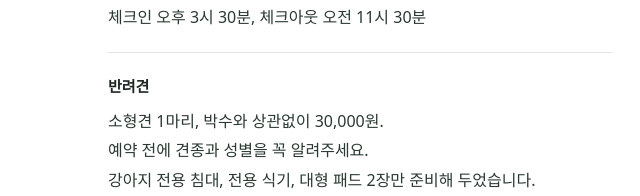
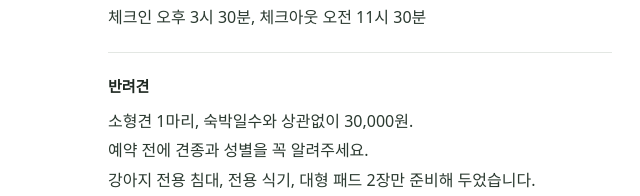
Before and after one commit to chopa-pa/staysolsoop-site, a plain HTML site: page stay.html in a window 1280 px wide. Shown: the part 10579-10775 px from the top of the page, 280-920 px from the left. Drawn offline with Linux system fonts and the light colour scheme; a web font is replaced by a local one.

Commit message:
반려견 요금 표기

```diff
--- a/stay.html
+++ b/stay.html
@@ -47,7 +47,7 @@
 <section class="col stay-info">
   <dl class="specs"><div><dt>독채</dt><dd>원룸형 목조 독채</dd></div><div><dt>인원</dt><dd>하루 한 팀 · 2인</dd></div><div><dt>침대</dt><dd>퀸사이즈 1개</dd></div><div><dt>욕실</dt><dd>샤워</dd></div><div><dt>주방</dt><dd>냉장고 · 전자레인지 · 전기드립포트 · 토스터 · 인덕션</dd></div><div><dt>냉난방</dt><dd>에어컨 · 전기온돌</dd></div><div><dt>그 밖에</dt><dd>와이파이 · 블루투스 스피커 · 마당 주차 1대</dd></div><div><dt>바비큐</dt><dd>처마 밑 웨버 가스그릴 (3~10월, 테라스 불가)</dd></div></dl>
   <ul class="notes"><li>욕조는 없습니다.</li><li>오븐과 가스레인지는 없습니다.</li><li>실내 흡연은 절대 불가입니다.</li></ul>
-  <dl class="info"><div><dt>체크인 · 체크아웃</dt><dd><span class="s">체크인 오후 3시 30분, 체크아웃 오전 11시 30분</span></dd></div><div><dt>반려견</dt><dd><span class="s">소형견 1마리, 박수와 상관없이 30,000원.</span><br><span class="s">예약 전에 견종과 성별을 꼭 알려주세요.</span><br><span class="s">강아지 전용 침대, 전용 식기, 대형 패드 2장만 준비해 두었습니다.</span><br><span class="s">침대에는 올라갈 수 없습니다.</span><br><span class="s">수컷은 매너벨트 착용이 필수이며, 암컷도 마킹을 하는 경우 기저귀 착용을 부탁드립니다.</span></dd></div></dl>
+  <dl class="info"><div><dt>체크인 · 체크아웃</dt><dd><span class="s">체크인 오후 3시 30분, 체크아웃 오전 11시 30분</span></dd></div><div><dt>반려견</dt><dd><span class="s">소형견 1마리, 숙박일수와 상관없이 30,000원.</span><br><span class="s">예약 전에 견종과 성별을 꼭 알려주세요.</span><br><span class="s">강아지 전용 침대, 전용 식기, 대형 패드 2장만 준비해 두었습니다.</span><br><span class="s">침대에는 올라갈 수 없습니다.</span><br><span class="s">수컷은 매너벨트 착용이 필수이며, 암컷도 마킹을 하는 경우 기저귀 착용을 부탁드립니다.</span></dd></div></dl>
 </section>
 <nav class="col next" aria-label="다음 페이지"><a class="more" href="around.html">주변 보기 →</a></nav><section class="col booking">
   <h2>일상에서 잠시<br>쉼이 필요할 때,</h2>
```
Also changed, not shown: guide.html (+1 -1 lines), llms.txt.
